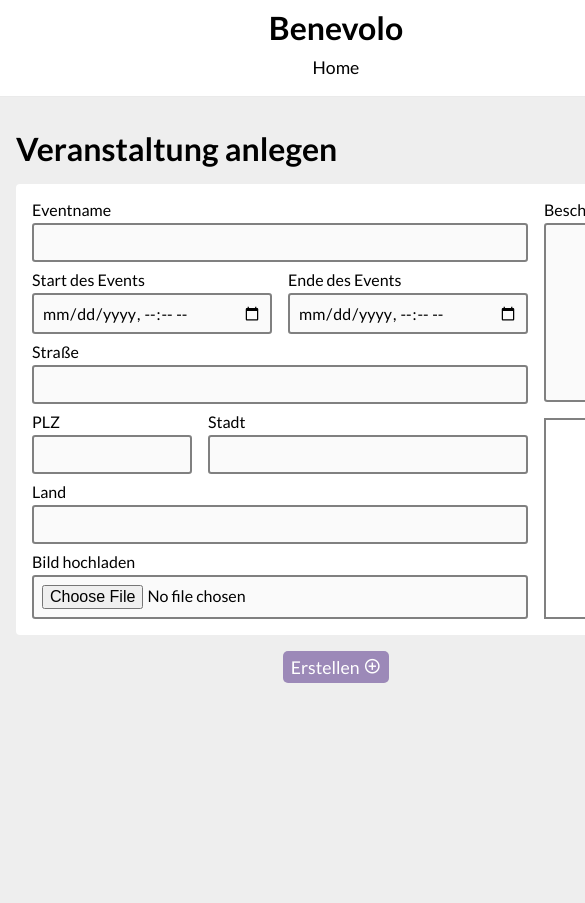
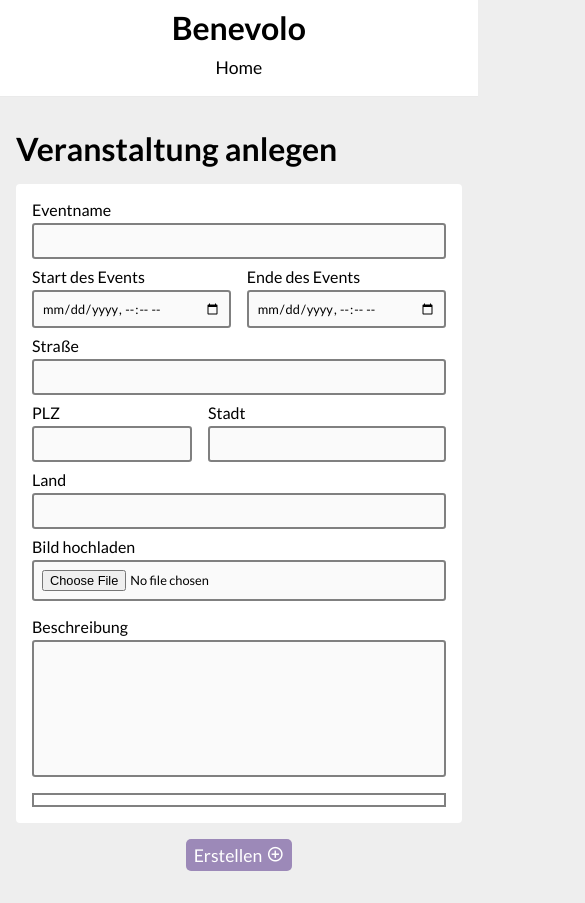
Before and after one commit to thi24/creator-dashboard, a Nuxt app: page /veranstaltung-anlegen in a window 390 px wide. Shown: the top 903 px of the page, 585 px wide, since content can reach past the window. Before the commit the page ends 844 px from the top, so only its background shows below. Built offline with nearby package versions, Linux system fonts and the light colour scheme.

Commit message:
💄 Added some responsive Design

```diff
--- a/components/ui/UiInput.vue
+++ b/components/ui/UiInput.vue
@@ -12,7 +12,7 @@ defineProps<{
 </script>
 
 <style scoped>
-.field{
+.field {
     display: flex;
     gap: 0.25rem;
     flex-direction: column;
--- a/pages/veranstaltung-anlegen.vue
+++ b/pages/veranstaltung-anlegen.vue
@@ -196,4 +196,30 @@ function onFileChange(event: any) { //kein any
 .error-message {
     size: 1rem
 }
+
+
+
+@media (max-width: 576px) {
+    .form {
+        display: grid;
+        grid-template-columns: 1fr;
+        gap: 1rem;
+    }
+
+    input,
+    textarea,
+    select {
+        font-size: 0.8rem;
+    }
+
+    .right-side {
+        display: grid;
+        grid-template-rows: 1fr;
+    }
+
+    .description-input {
+        height: 10rem;
+    }
+
+}
 </style>
--- a/pages/veranstaltungen.vue
+++ b/pages/veranstaltungen.vue
@@ -23,7 +23,7 @@ const events: Ref<Event[] | undefined> = ref(undefined);
 onMounted(() => {
     getAllEvents((_events: Event[]) => {
         events.value = _events;
-    }, () => {});
+    }, () => { });
 })
 
 function getEvents(): Event[] {
@@ -53,4 +53,12 @@ function getEvents(): Event[] {
     grid-template-columns: repeat(3, 1fr);
     gap: 1rem;
 }
+
+@media (max-width: 576px) {
+    .event-container {
+        display: grid;
+        grid-template-columns: repeat(1, 1fr);
+        gap: 1rem;
+    }
+}
 </style>
```
Also changed, not shown: assets/style.css (+11 -5 lines), components/header/HeaderComponent.vue (+6 -2 lines).
